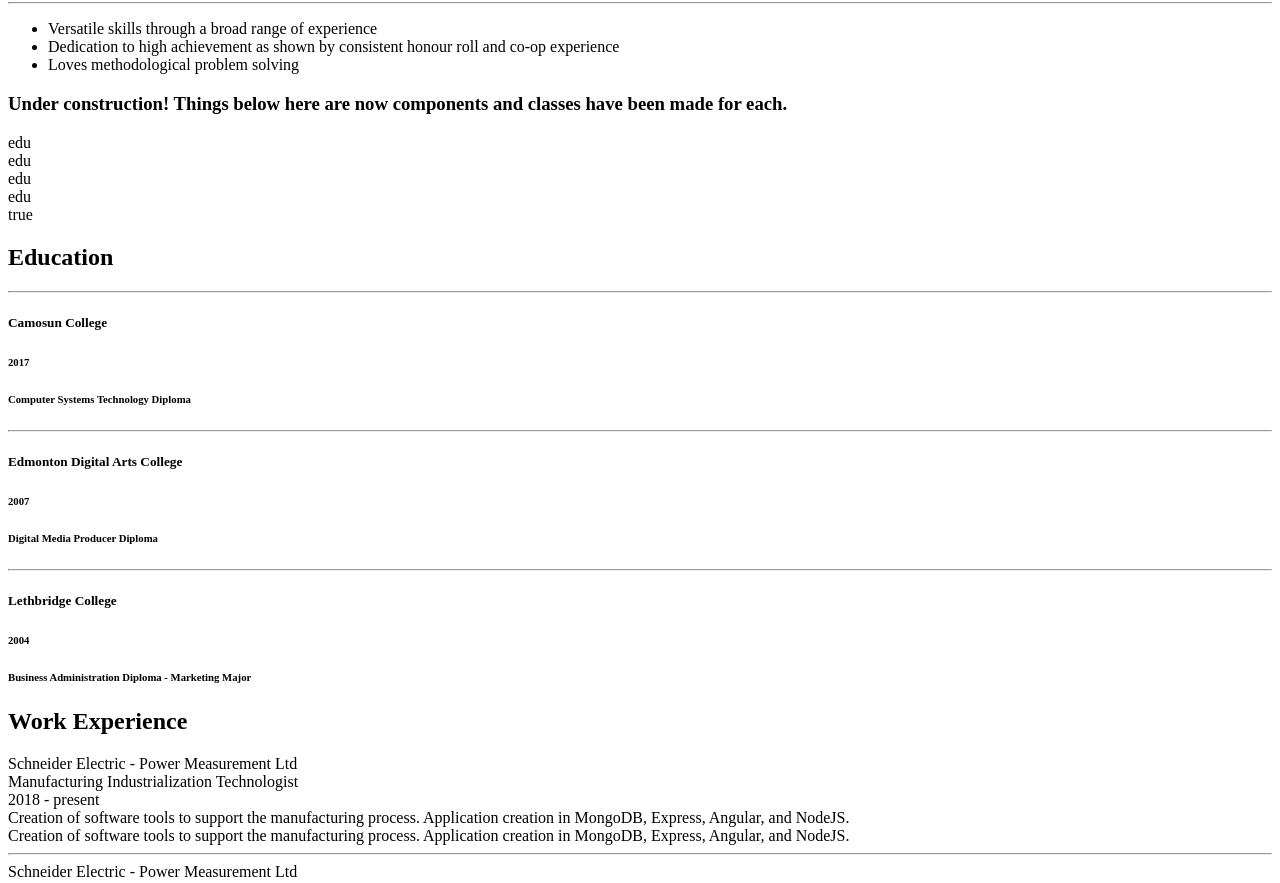
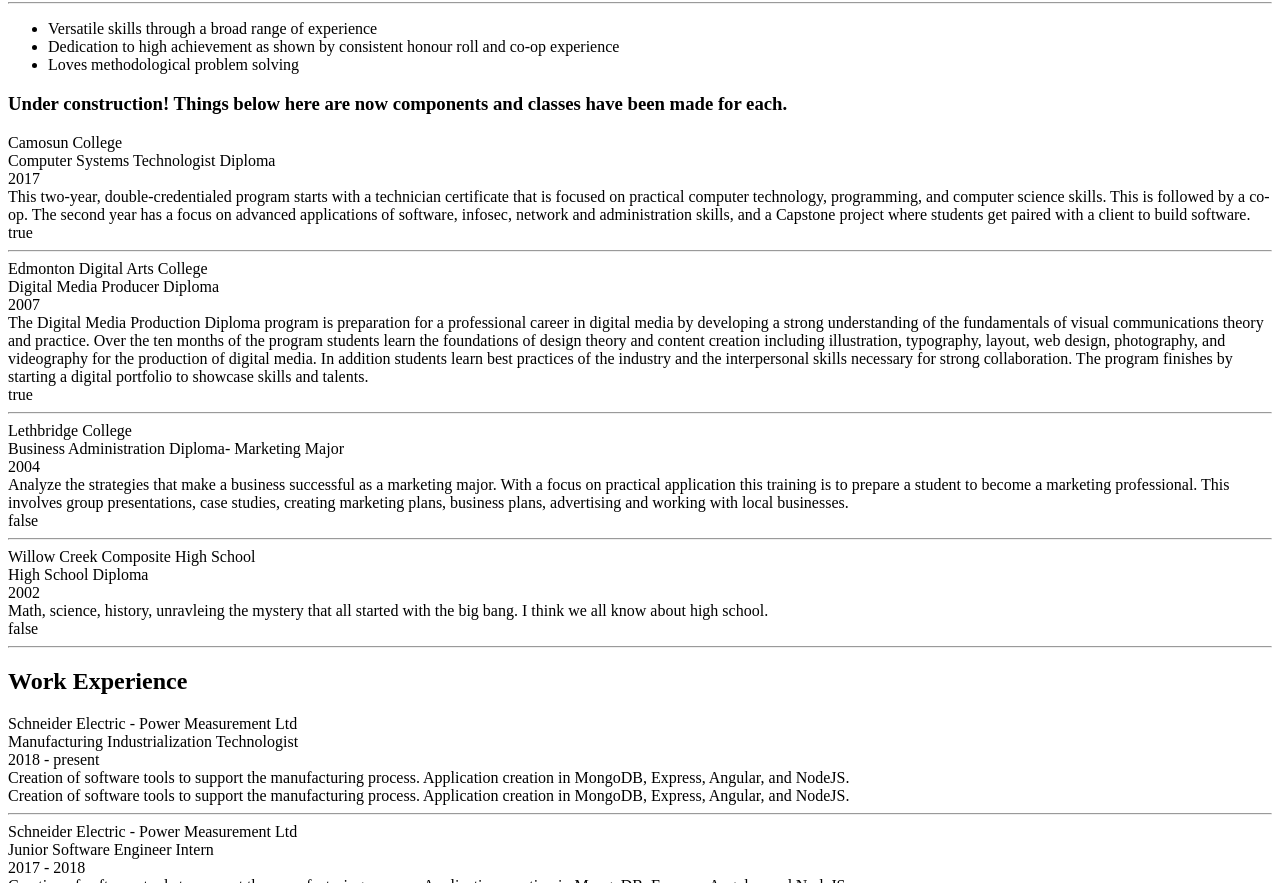
Before and after one commit to LayCraft/portfolio, an Angular app: page / in a window 1280 px wide. Shown: the part 617-1500 px from the top of the page. Built offline with nearby package versions, Linux system fonts and the light colour scheme.

Commit message:
update education list

```diff
--- a/src/app/education-list/education-list.component.html
+++ b/src/app/education-list/education-list.component.html
@@ -4,43 +4,5 @@
   {{school.completionDate}}<br>
   {{school.programDescription}}<br>
   {{school.honours}}<br>
+  <hr>
 </span>
-<div class="col-12">
-    <div class="card">
-      <div class="card-body">
-        <h2>Education</h2>
-        <hr>
-        <h5 class="border-bottom-color">Camosun College</h5>
-        <div class="row">
-          <div class="col-3 col-md-2">
-            <h6>2017</h6>
-          </div>
-          <div class="col-9 col-md-10">
-            <h6>Computer Systems Technology Diploma</h6>
-          </div>
-        </div>
-        <hr>
-
-        <h5 class="border-bottom-color">Edmonton Digital Arts College</h5>
-        <div class="row">
-          <div class="col-3 col-md-2">
-            <h6>2007</h6>
-          </div>
-          <div class="col-9 col-md-10">
-            <h6>Digital Media Producer Diploma</h6>
-          </div>
-        </div>
-        <hr>
-
-        <h5 class="border-bottom-color">Lethbridge College</h5>
-        <div class="row">
-          <div class="col-3 col-md-2">
-            <h6>2004</h6>
-          </div>
-          <div class="col-9 col-md-10">
-            <h6>Business Administration Diploma  - Marketing Major</h6>
-          </div>
-        </div>
-      </div>
-    </div>
-  </div>
--- a/src/app/education-list/education-list.component.ts
+++ b/src/app/education-list/education-list.component.ts
@@ -9,12 +9,33 @@ import { Education } from '../classes/education';
 export class EducationListComponent implements OnInit {
   EDUCATION: Education[] = [
     {
-      schoolName: 'edu',
-      programName: 'edu',
-      completionDate: 'edu',
-      programDescription: 'edu',
+      schoolName: 'Camosun College',
+      programName: 'Computer Systems Technologist Diploma',
+      completionDate: '2017',
+      programDescription: 'This two-year, double-credentialed program starts with a technician certificate that is focused on practical computer technology, programming, and computer science skills. This is followed by a co-op. The second year has a focus on advanced applications of software, infosec, network and administration skills, and a Capstone project where students get paired with a client to build software.',
       honours: true,
     },
+    {
+      schoolName: 'Edmonton Digital Arts College',
+      programName: 'Digital Media Producer Diploma',
+      completionDate: '2007',
+      programDescription: 'The Digital Media Production Diploma program is preparation for a professional career in digital media by developing a strong understanding of the fundamentals of visual communications theory and practice. Over the ten months of the program students learn the foundations of design theory and content creation including illustration, typography, layout, web design, photography, and videography for the production of digital media. In addition students learn best practices of the industry and the interpersonal skills necessary for strong collaboration. The program finishes by starting a digital portfolio to showcase skills and talents.',
+      honours: true,
+    },
+    {
+      schoolName: 'Lethbridge College',
+      programName: 'Business Administration Diploma- Marketing Major',
+      completionDate: '2004',
+      programDescription: 'Analyze the strategies that make a business successful as a marketing major. With a focus on practical application this training is to prepare a student to become a marketing professional. This involves group presentations, case studies, creating marketing plans, business plans, advertising and working with local businesses.',
+      honours: false,
+    },
+    {
+      schoolName: 'Willow Creek Composite High School',
+      programName: 'High School Diploma',
+      completionDate: '2002',
+      programDescription: 'Math, science, history, unravleing the mystery that all started with the big bang. I think we all know about high school.',
+      honours: false,
+    }
   ];
   constructor() { }
 
```
